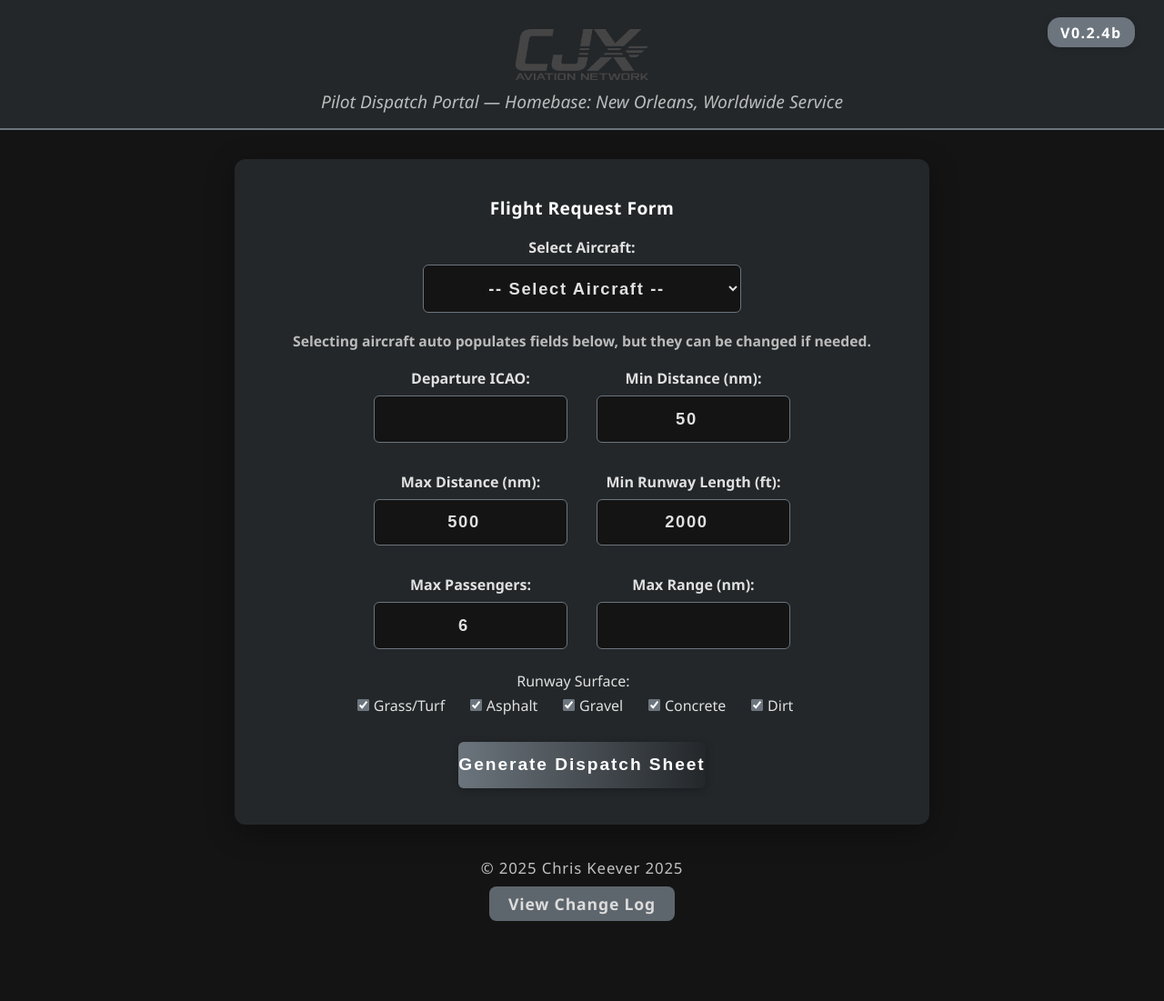
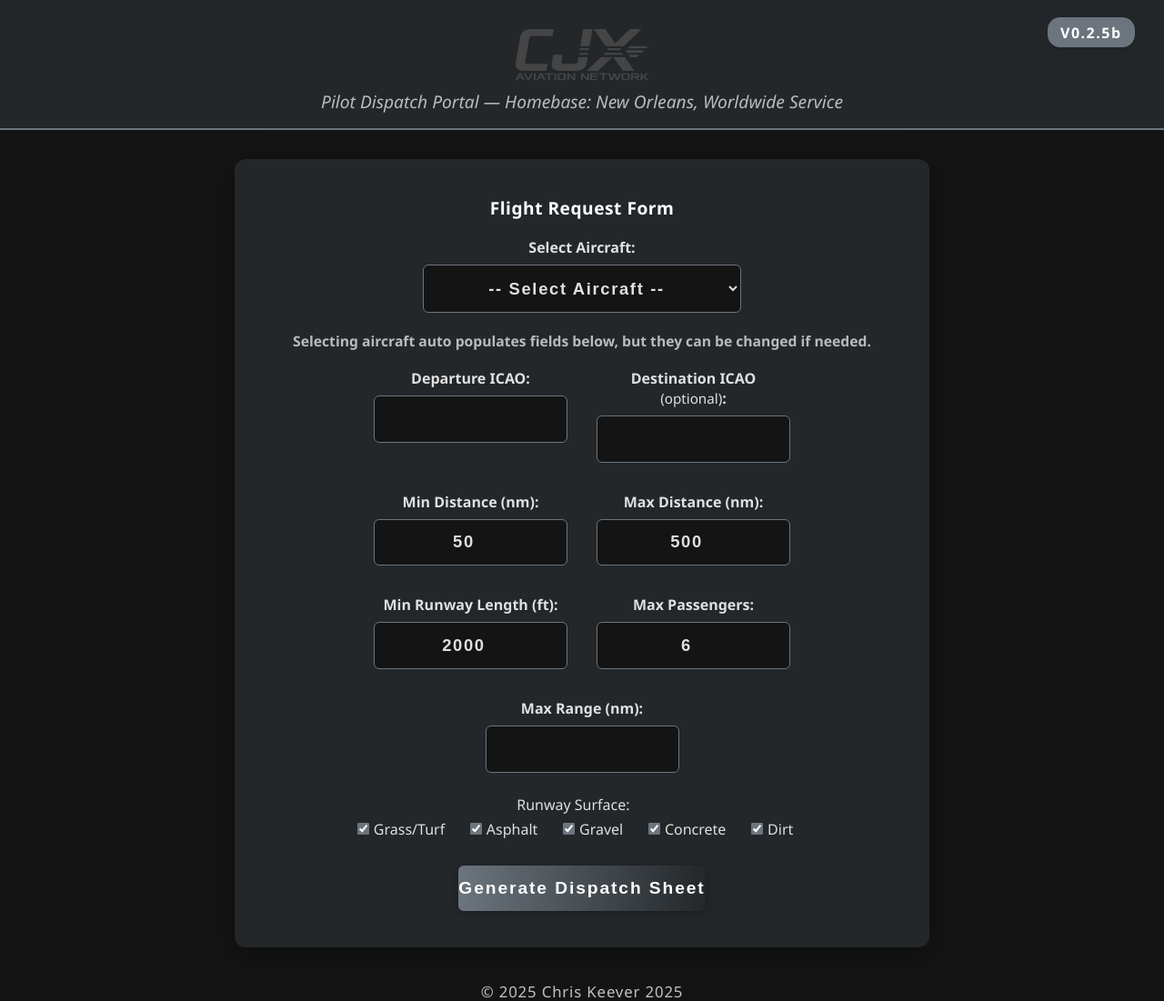
Before and after one commit to chrisjk84/CJNCharter, a Flask app: page / in a window 1280 px wide. Shown: the top 1101 px of the page at 91% size. Before the commit the page ends 1013 px from the top, so only its background shows below. Run offline with Flask 3, Linux system fonts and the light colour scheme.

Commit message:
v0.2.5b
Add select own destination.

```diff
--- a/app.py
+++ b/app.py
@@ -10,7 +10,7 @@ app = Flask(__name__)
 
 AIRPORTS_CSV = os.path.join("data", "airports.csv")
 RUNWAYS_CSV = os.path.join("data", "runways.csv")
-AIRCRAFT_CSV = os.path.join("data", "aircraft.csv")  # Updated to match your file location
+AIRCRAFT_CSV = os.path.join("data", "aircraft.csv")
 
 client = openai.OpenAI(api_key=os.getenv("OPENAI_API_KEY"))
 AVWX_API_KEY = os.getenv("AVWX_API_KEY")
@@ -37,7 +37,7 @@ def load_aircraft():
                         'name': name,
                         'icao_code': row['ICAO Code'],
                         'max_passengers': int(row['Max Passengers']),
-                        'min_landing_distance': int(row['Min Landing Distance (ft)']),
+                        'min_landing_distance': int(row['Max Landing Distance (ft)']),
                         'max_range': int(row['Max Range (nm)'])
                     })
         except Exception as e:
@@ -173,12 +173,12 @@ def add_icao_field(airport):
 
 def generate_openai_scenario(dep, dest, distance_nm, dep_metar, dest_metar, dest_taf, pax):
     prompt = (
-        f"Write a single-paragraph, immersive, and realistic scenario for a virtual charter flight "
+        f"Write a realistic scenario for a charter flight. Write the scenario in present tense. "
         f"from {dep['name']} ({dep['icao']}) to {dest['name']} ({dest['icao']}). The distance is {int(distance_nm)} nautical miles. "
         f"Departure airport METAR: {dep_metar}. Destination airport METAR: {dest_metar}. Destination TAF: {dest_taf}. You have {pax} passengers. "
         "Focus on the reason for the trip and the passenger background. "
         "Only mention weather at departure or destination if it is notable or will directly affect the flight. "
-        "Do NOT invent in-flight emergencies, do NOT discuss enroute weather unless the real METAR/TAF suggests it, and do NOT continue past the first paragraph."
+        "Do NOT invent in-flight emergencies, do NOT discuss enroute weather unless the real METAR/TAF suggests it. "
     )
     try:
         response = client.chat.completions.create(
@@ -217,6 +217,7 @@ def index():
     aircraft_list = load_aircraft()
     user_input = {
         "departure_icao": "",
+        "destination_icao": "",
         "min_distance": "50",
         "max_distance": "500",
         "min_runway_length": "2000",
@@ -228,6 +229,7 @@ def index():
     if request.method == 'POST':
         try:
             dep_icao = request.form['departure_icao'].strip().upper()
+            destination_icao = request.form.get('destination_icao', '').strip().upper()
             min_dist = float(request.form['min_distance'])
             max_dist = float(request.form['max_distance'])
             min_rwy_len = int(request.form['min_runway_length'])
@@ -237,6 +239,7 @@ def index():
             aircraft_selected = request.form.get('aircraft_selected', '').strip()
             user_input.update({
                 "departure_icao": dep_icao,
+                "destination_icao": destination_icao,
                 "min_distance": str(min_dist),
                 "max_distance": str(max_dist),
                 "min_runway_length": str(min_rwy_len),
@@ -260,7 +263,64 @@ def index():
                 error = "Departure ICAO is required."
             elif not surfaces:
                 error = "Please select at least one runway surface type."
+            elif destination_icao:
+                # User provided a destination
+                if dep_icao == destination_icao:
+                    error = "Departure and destination ICAO cannot be the same."
+                else:
+                    airports = load_airports()
+                    dep_airport = get_airport_by_icao(airports, dep_icao)
+                    dest_full = get_airport_by_icao(airports, destination_icao)
+                    if not dep_airport:
+                        error = f"Departure ICAO {dep_icao} not found."
+                    elif not dest_full:
+                        error = f"Destination ICAO {destination_icao} not found."
+                    else:
+                        # Optionally check if destination matches runway/surface/min_dist/max_dist filters
+                        dep_lat = float(dep_airport["latitude_deg"])
+                        dep_lon = float(dep_airport["longitude_deg"])
+                        dest_lat = float(dest_full["latitude_deg"])
+                        dest_lon = float(dest_full["longitude_deg"])
+                        distance = haversine(dep_lat, dep_lon, dest_lat, dest_lon)
+                        # Check range
+                        if distance < min_dist or distance > max_dist:
+                            error = f"Destination is {int(distance)}nm away, outside your selected distance range."
+                        else:
+                            # Check runway
+                            runways = load_runways()
+                            rwylist = [r for r in runways if r["airport_ref"] == dest_full["id"] and
+                                       int(r["length_ft"] or 0) >= min_rwy_len and
+                                       any(s in (r["surface"] or "").lower() for s in surfaces)]
+                            if not rwylist:
+                                error = "Selected destination does not have a suitable runway."
+                            else:
+                                add_icao_field(dep_airport)
+                                add_icao_field(dest_full)
+                                dep_metar = fetch_avwx_metar(dep_airport["icao"])
+                                dest_metar = fetch_avwx_metar(dest_full["icao"])
+                                dest_taf = fetch_avwx_taf(dest_full["icao"])
+                                weather_brief_dep = dep_metar
+                                weather_brief_dest = f"METAR: {dest_metar}\nTAF: {dest_taf}"
+                                scenario = generate_openai_scenario(dep_airport, dest_full, distance, dep_metar, dest_metar, dest_taf, max_pax)
+                                random_scenario = scenario
+                                airport_info = {
+                                    "icao": dest_full["icao"],
+                                    "name": dest_full["name"],
+                                    "location": f"{dest_full.get('municipality','')}, {dest_full.get('iso_region','')}",
+                                    "elevation": dest_full.get("elevation_ft", ""),
+                                    "runway": "See below"
+                                }
+                                if rwylist:
+                                    best_rwy = sorted(rwylist, key=lambda x: -int(x["length_ft"] or 0))[0]
+                                    airport_info["runway"] = (
+                                        f"{best_rwy['ident']}: {best_rwy['length_ft']} ft, {best_rwy['surface']}"
+                                    )
+                                else:
+                                    airport_info["runway"] = "No suitable runway found."
+                                # Fetch route from Flight Plan Database
+                                route_string = fetch_fpdb_route(dep_airport["icao"], dest_full["icao"])
             else:
+                # Old random destination logic as before
                 results = find_destinations(dep_icao, min_dist, max_dist, min_rwy_len, surfaces, max_pax)
                 if not results:
                     error = "No results found with the current filters."
--- a/templates/index.html
+++ b/templates/index.html
@@ -291,7 +291,7 @@
             <img src="{{ url_for('static', filename='CJX-Aviation-Network-logo.png') }}" alt="CJX Aviation Network Logo" class="cjx-logo-img">
             <span class="cjx-tagline">Pilot Dispatch Portal &mdash; Homebase: New Orleans, Worldwide Service</span>
         </div>
-        <div class="cjx-version">V0.2.4b</div>
+        <div class="cjx-version">V0.2.5b</div>
     </div>
     <div class="cjx-content">
         <div class="cjx-section-title">Flight Request Form</div>
@@ -316,6 +316,13 @@
                     <label>Departure ICAO:</label>
                     <input type="text" name="departure_icao" maxlength="4" required
                         value="{{ user_input.departure_icao }}"
+                        style="text-transform:uppercase;"
+                        class="cjx-input">
+                </div>
+                <div>
+                    <label>Destination ICAO <span style="font-weight:normal; font-size:0.95em;">(optional)</span>:</label>
+                    <input type="text" name="destination_icao" maxlength="4"
+                        value="{{ user_input.destination_icao }}"
                         style="text-transform:uppercase;"
                         class="cjx-input">
                 </div>
```
